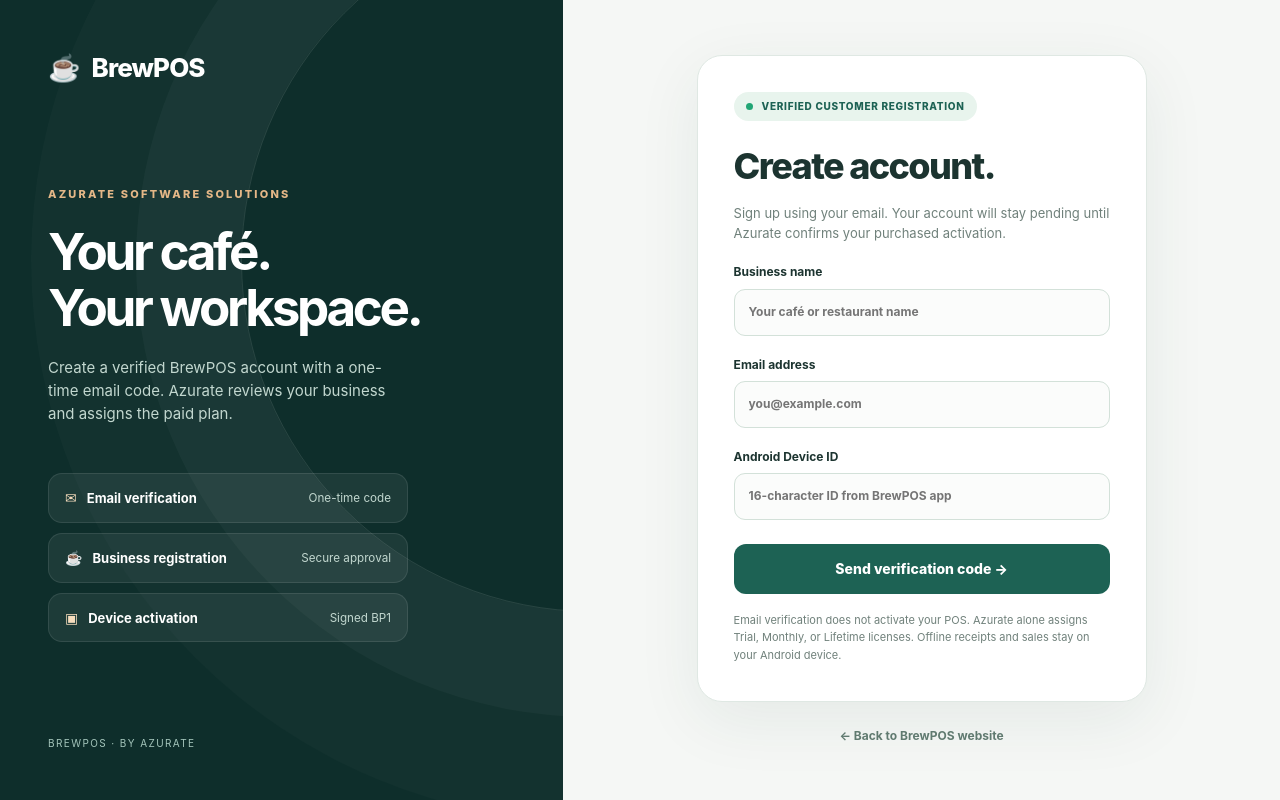
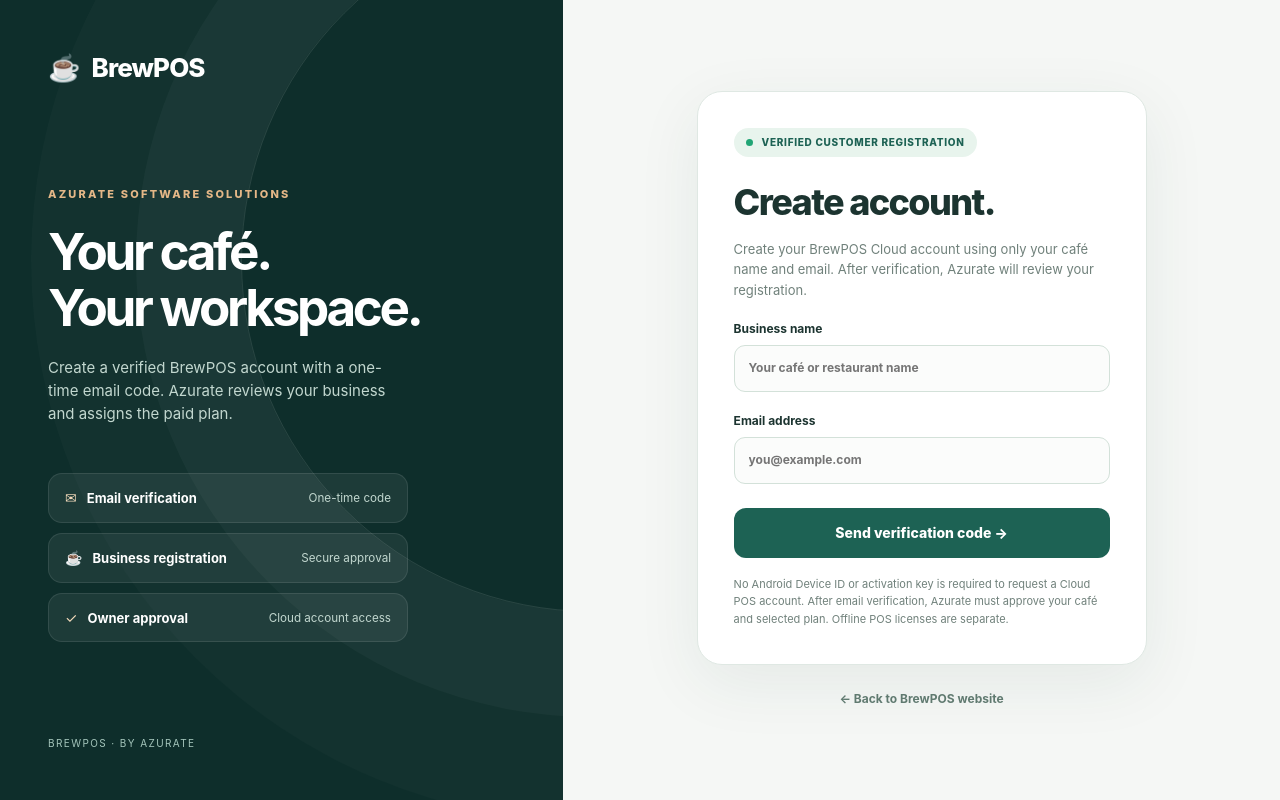
Before and after one commit to markyyy-lolz/BrewPOS-Android, a plain HTML site: page signup.html in a window 1280 px wide. Drawn offline with Linux system fonts and the light colour scheme.

Commit message:
Remove Android Device ID requirement from BrewPOS Cloud signup website

```diff
--- a/signup.html
+++ b/signup.html
@@ -16,7 +16,7 @@
 <div class="art-illustration">
 <span class="art-stat">✉ <strong>Email verification</strong><small>One-time code</small></span>
 <span class="art-stat">☕ <strong>Business registration</strong><small>Secure approval</small></span>
-<span class="art-stat">▣ <strong>Device activation</strong><small>Signed BP1</small></span>
+<span class="art-stat">✓ <strong>Owner approval</strong><small>Cloud account access</small></span>
 </div></div><small class="art-footer">BREWPOS · BY AZURATE</small>
 </aside>
 <main class="auth-form-area">
@@ -24,10 +24,9 @@
 <form id="signupForm" class="auth-card">
 <div class="tag"><span class="dot"></span> VERIFIED CUSTOMER REGISTRATION</div>
 <h1>Create account.</h1>
-<p>Sign up using your email. Your account will stay pending until Azurate confirms your purchased activation.</p>
+<p>Create your BrewPOS Cloud account using only your café name and email. After verification, Azurate will review your registration.</p>
 <label>Business name<input id="business" autocomplete="organization" maxlength="80" minlength="2" placeholder="Your café or restaurant name" required></label>
 <label>Email address<input id="email" type="email" autocomplete="email" maxlength="254" placeholder="you@example.com" required></label>
-<label>Android Device ID<input id="device" pattern="[A-Fa-f0-9]{16}" maxlength="16" minlength="16" spellcheck="false" autocapitalize="off" placeholder="16-character ID from BrewPOS app" required></label>
 <div id="verification" hidden>
 <label>One-time email code<input id="otp" type="text" inputmode="numeric" autocomplete="one-time-code" pattern="[0-9]{6}" maxlength="6" placeholder="6-digit code"></label>
 <p class="subtle">Enter the six-digit code from your email. If you received a confirmation link instead, request another code after Azurate updates the email templates.</p>
@@ -35,7 +34,7 @@
 </div>
 <button id="submit" type="submit" class="primary full">Send verification code →</button>
 <p id="feedback" role="status" aria-live="polite" class="subtle"></p>
-<p class="subtle">Email verification does not activate your POS. Azurate alone assigns Trial, Monthly, or Lifetime licenses. Offline receipts and sales stay on your Android device.</p>
+<p class="subtle">No Android Device ID or activation key is required to request a Cloud POS account. After email verification, Azurate must approve your café and selected plan. Offline POS licenses are separate.</p>
 </form>
 <a class="back-link" href="./">← Back to BrewPOS website</a>
 </main></div></body></html>
```
